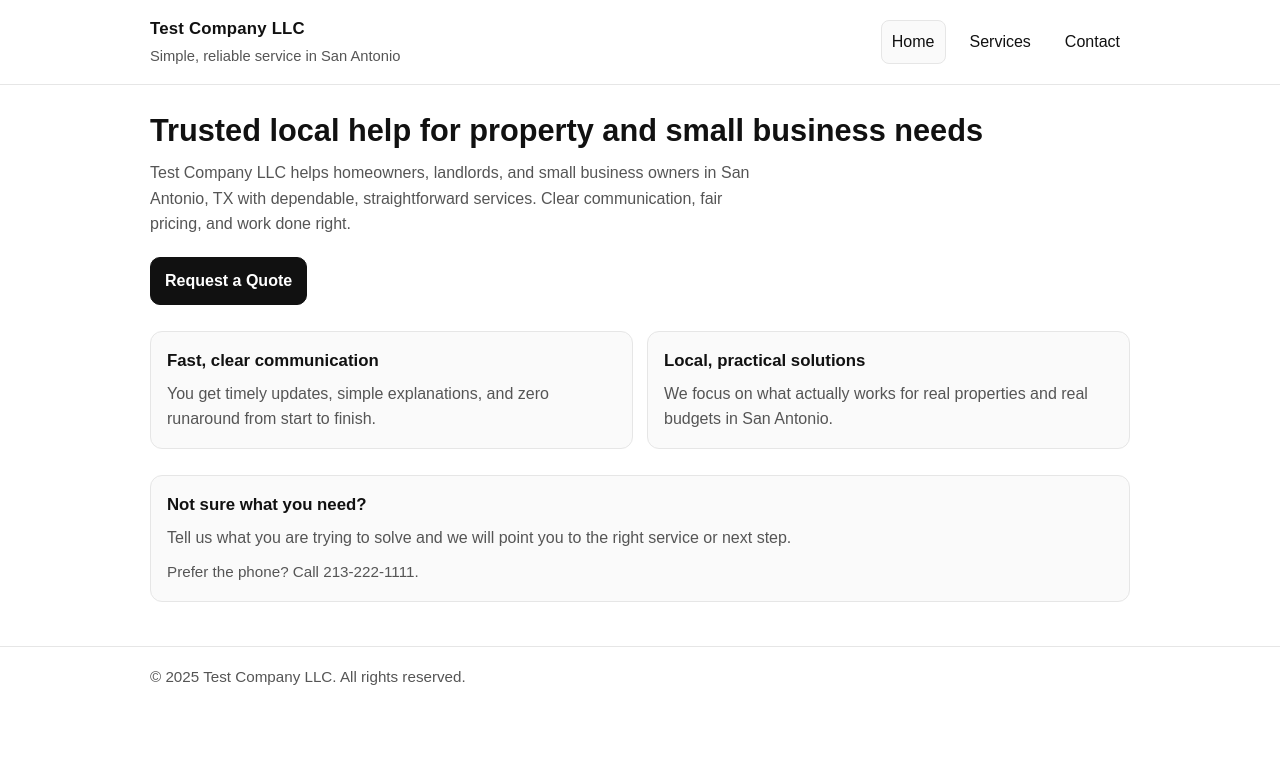
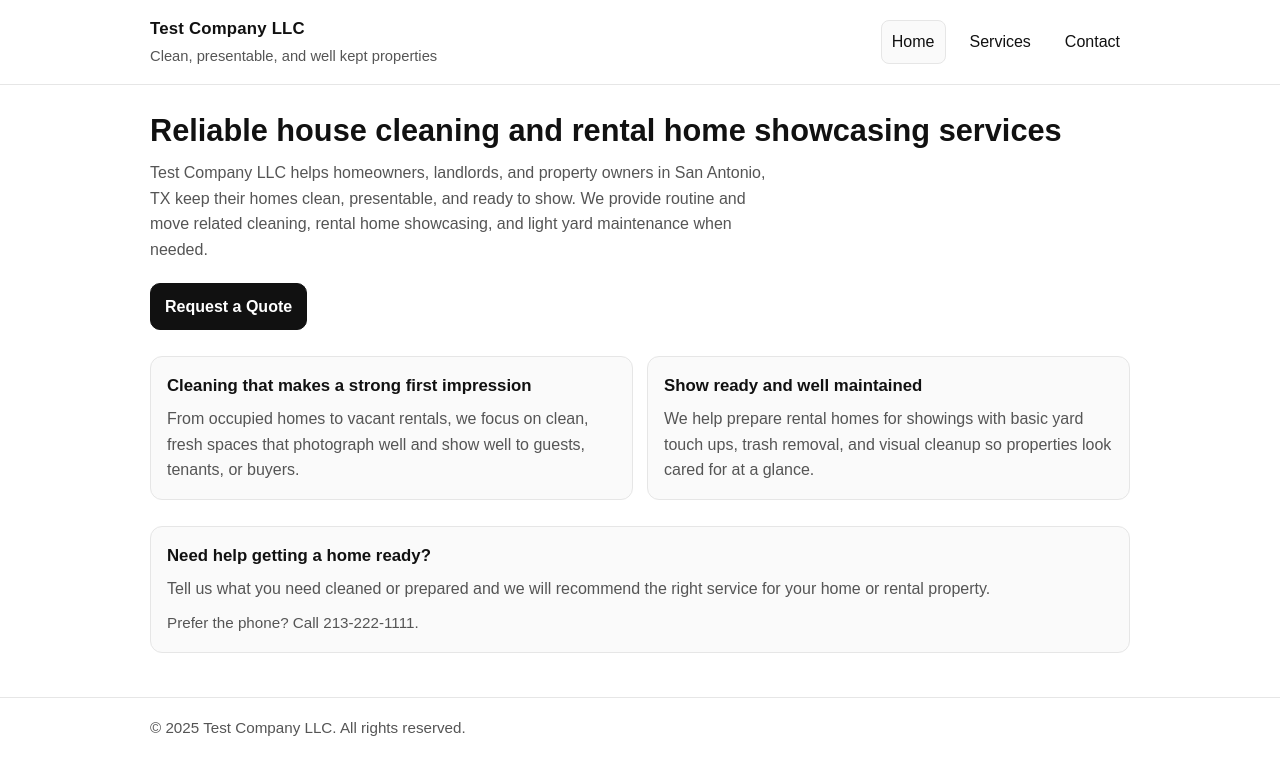
Before and after one commit to clearlaunchsystems-netizen/test-company, a plain HTML site: page index.html in a window 1280 px wide. Drawn offline with Linux system fonts and the light colour scheme.

Commit message:
Revise index.html for updated service offerings
Updated the website content to reflect new services offered by Test Company LLC, including house cleaning and rental home showcasing.

```diff
--- a/index.html
+++ b/index.html
@@ -4,7 +4,7 @@
   <meta charset="utf-8" />
   <meta name="viewport" content="width=device-width, initial-scale=1" />
   <title>Test Company LLC | Home</title>
-  <meta name="description" content="Test Company LLC provides reliable local business services for homeowners and small businesses in San Antonio, TX." />
+  <meta name="description" content="Test Company LLC provides house cleaning, rental home showcasing, and light yard maintenance services for homeowners and landlords in San Antonio, TX." />
   <link rel="stylesheet" href="style.css" />
 </head>
 <body>
@@ -13,7 +13,7 @@
       <nav class="nav" aria-label="Primary">
         <a class="brand" href="index.html">
           <span class="name">Test Company LLC</span>
-          <span class="tagline">Simple, reliable service in San Antonio</span>
+          <span class="tagline">Clean, presentable, and well kept properties</span>
         </a>
 
         <div class="nav-links">
@@ -27,34 +27,41 @@
 
   <main>
     <div class="container">
-      <h1 class="page-title">Trusted local help for property and small business needs</h1>
+      <h1 class="page-title">
+        Reliable house cleaning and rental home showcasing services
+      </h1>
+
       <p class="page-subtitle">
-        Test Company LLC helps homeowners, landlords, and small business owners in San Antonio, TX
-        with dependable, straightforward services. Clear communication, fair pricing, and work done right.
+        Test Company LLC helps homeowners, landlords, and property owners in San Antonio, TX
+        keep their homes clean, presentable, and ready to show. We provide routine and move related
+        cleaning, rental home showcasing, and light yard maintenance when needed.
       </p>
 
       <a class="button" href="contact.html">Request a Quote</a>
 
       <section class="section grid grid-2" aria-label="Highlights">
         <div class="card">
-          <h2 class="service-title">Fast, clear communication</h2>
+          <h2 class="service-title">Cleaning that makes a strong first impression</h2>
           <p class="service-desc">
-            You get timely updates, simple explanations, and zero runaround from start to finish.
+            From occupied homes to vacant rentals, we focus on clean, fresh spaces that photograph
+            well and show well to guests, tenants, or buyers.
           </p>
         </div>
 
         <div class="card">
-          <h2 class="service-title">Local, practical solutions</h2>
+          <h2 class="service-title">Show ready and well maintained</h2>
           <p class="service-desc">
-            We focus on what actually works for real properties and real budgets in San Antonio.
+            We help prepare rental homes for showings with basic yard touch ups, trash removal,
+            and visual cleanup so properties look cared for at a glance.
           </p>
         </div>
       </section>
 
       <section class="section card" aria-label="Next steps">
-        <h2 class="service-title">Not sure what you need?</h2>
+        <h2 class="service-title">Need help getting a home ready?</h2>
         <p class="service-desc">
-          Tell us what you are trying to solve and we will point you to the right service or next step.
+          Tell us what you need cleaned or prepared and we will recommend the right service for
+          your home or rental property.
         </p>
         <p class="small-note">
           Prefer the phone? Call <a href="tel:12132221111">213-222-1111</a>.
@@ -70,8 +77,6 @@
   </footer>
 
   <script>
-    // Optional tiny helper: updates the year automatically.
-    // Remove this script if you want HTML-only with no JavaScript.
     document.getElementById("year").textContent = new Date().getFullYear();
   </script>
 </body>
```
